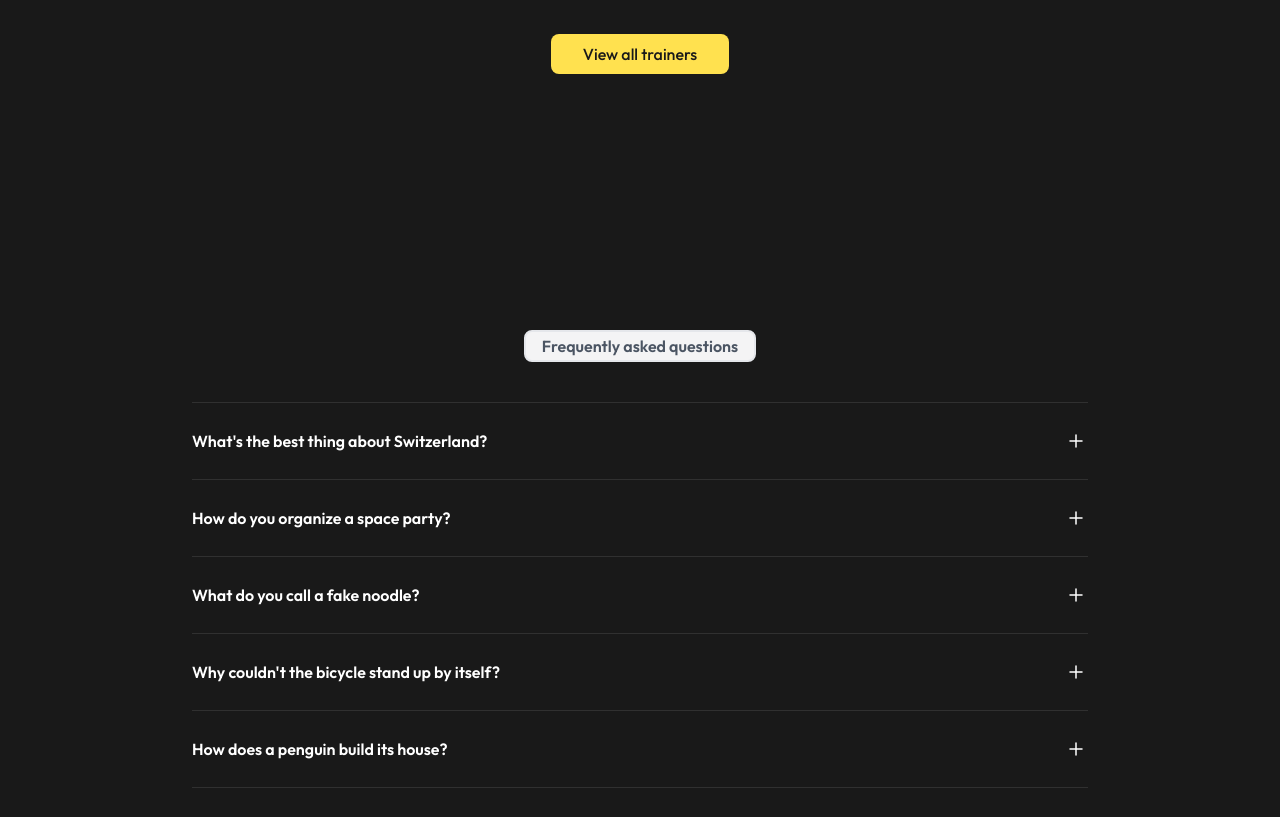
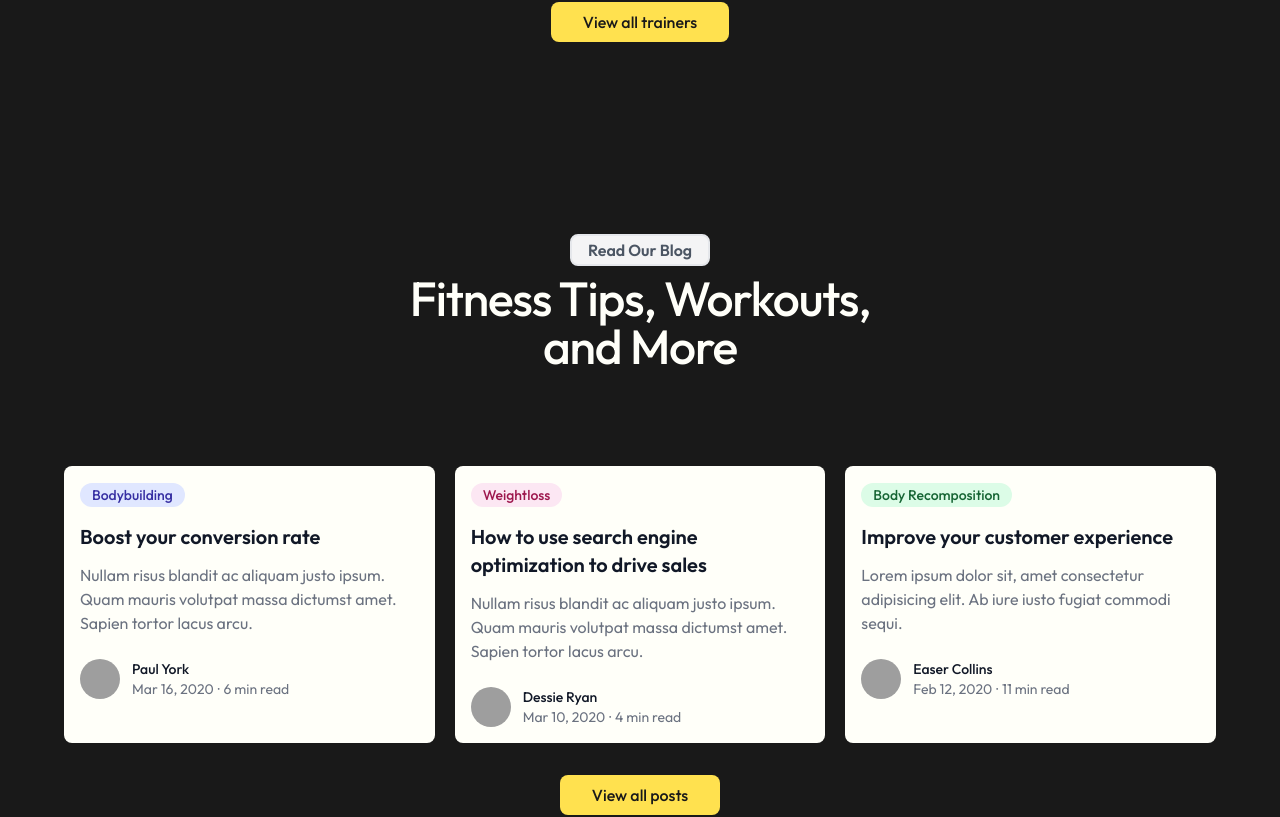
Before and after one commit to Lilianada/Fitcreatives, a Next.js app: page / in a window 1280 px wide. Shown: the part 2262-3079 px from the top of the page. Built offline with nearby package versions, Linux system fonts and the light colour scheme; grey boxes are pictures that could not be loaded; a web font is replaced by a local one.

Commit message:
added blog section, events and find gym section

```diff
--- a/src/app/page.jsx
+++ b/src/app/page.jsx
@@ -1,5 +1,6 @@
 'use client';
 import AboutUs from "@/components/AboutUs";
+import BlogSection from "@/components/BlogSection";
 import FrequentlyAsked from "@/components/Faq";
 import FindTrainer from "@/components/FindTrainer";
 import Footer from "@/components/Footer";
@@ -14,6 +15,7 @@ export default function Home() {
       <Hero />
       <AboutUs />
       <FindTrainer />
+      <BlogSection/>
       <FrequentlyAsked />
       <Footer />
     </div>
--- /dev/null
+++ b/src/components/BlogSection.jsx
@@ -0,0 +1,139 @@
+import Link from "next/link";
+
+const posts = [
+  {
+    title: "Boost your conversion rate",
+    href: "#",
+    category: {
+      name: "Bodybuilding",
+      href: "#",
+      color: "bg-indigo-100 text-indigo-800",
+    },
+    description:
+      "Nullam risus blandit ac aliquam justo ipsum. Quam mauris volutpat massa dictumst amet. Sapien tortor lacus arcu.",
+    date: "Mar 16, 2020",
+    datetime: "2020-03-16",
+    author: {
+      name: "Paul York",
+      href: "#",
+      imageUrl:
+        "https://images.unsplash.com/photo-1472099645785-5658abf4ff4e?ixlib=rb-1.2.1&ixid=eyJhcHBfaWQiOjEyMDd9&auto=format&fit=facearea&facepad=2&w=256&h=256&q=80",
+    },
+    readingTime: "6 min",
+  },
+  {
+    title: "How to use search engine optimization to drive sales",
+    href: "#",
+    category: { name: "Weightloss", href: "#", color: "bg-pink-100 text-pink-800" },
+    description:
+      "Nullam risus blandit ac aliquam justo ipsum. Quam mauris volutpat massa dictumst amet. Sapien tortor lacus arcu.",
+    date: "Mar 10, 2020",
+    datetime: "2020-03-10",
+    author: {
+      name: "Dessie Ryan",
+      href: "#",
+      imageUrl:
+        "https://images.unsplash.com/photo-1550525811-e5869dd03032?ixlib=rb-1.2.1&ixid=eyJhcHBfaWQiOjEyMDd9&auto=format&fit=facearea&facepad=2&w=256&h=256&q=80",
+    },
+    readingTime: "4 min",
+  },
+  {
+    title: "Improve your customer experience",
+    href: "#",
+    category: {
+      name: "Body Recomposition",
+      href: "#",
+      color: "bg-green-100 text-green-800",
+    },
+    description:
+      "Lorem ipsum dolor sit, amet consectetur adipisicing elit. Ab iure iusto fugiat commodi sequi.",
+    date: "Feb 12, 2020",
+    datetime: "2020-02-12",
+    author: {
+      name: "Easer Collins",
+      href: "#",
+      imageUrl:
+        "https://images.unsplash.com/photo-1487412720507-e7ab37603c6f?ixlib=rb-1.2.1&ixid=eyJhcHBfaWQiOjEyMDd9&auto=format&fit=facearea&facepad=2&w=256&h=256&q=80",
+    },
+    readingTime: "11 min",
+  },
+];
+
+function classNames(...classes) {
+  return classes.filter(Boolean).join(" ");
+}
+
+export default function BlogSection() {
+  return (
+    <div className="px-6 pb-20 pt-16 lg:px-8 lg:pb-28 lg:pt-24">
+      <div className="relative mx-auto max-w-lg lg:max-w-7xl">
+        <div>
+          <div className="w-full flex justify-center">
+            <h2 className="text-center text-base/7 font-semibold text-gray-600 w-fit px-4 rounded-lg bg-zinc-100 border-2">
+              Read Our Blog
+            </h2>
+          </div>
+          <h3 className="mx-auto mt-2 max-w-lg text-pretty text-center text-4xl font-medium tracking-tight text-light sm:text-5xl">
+            Fitness Tips, Workouts, and More
+          </h3>
+        </div>
+        <div className="mt-12 grid gap-16 pt-12 lg:grid-cols-3 lg:gap-x-5 lg:gap-y-12">
+          {posts.map((post) => (
+            <div key={post.title} className="bg-light p-4 rounded-lg">
+              <div>
+                <a href={post.category.href} className="inline-block">
+                  <span
+                    className={classNames(
+                      post.category.color,
+                      "inline-flex items-center rounded-full px-3 py-0.5 text-sm font-medium"
+                    )}
+                  >
+                    {post.category.name}
+                  </span>
+                </a>
+              </div>
+              <a href={post.href} className="mt-4 block">
+                <p className="text-xl font-semibold text-gray-900">
+                  {post.title}
+                </p>
+                <p className="mt-3 text-base text-gray-500">
+                  {post.description}
+                </p>
+              </a>
+              <div className="mt-6 flex items-center">
+                <div className="flex-shrink-0">
+                  <a href={post.author.href}>
+                    <span className="sr-only">{post.author.name}</span>
+                    <img
+                      alt=""
+                      src={post.author.imageUrl}
+                      className="h-10 w-10 rounded-full"
+                    />
+                  </a>
+                </div>
+                <div className="ml-3">
+                  <p className="text-sm font-medium text-gray-900">
+                    <a href={post.author.href}>{post.author.name}</a>
+                  </p>
+                  <div className="flex space-x-1 text-sm text-gray-500">
+                    <time dateTime={post.datetime}>{post.date}</time>
+                    <span aria-hidden="true">&middot;</span>
+                    <span>{post.readingTime} read</span>
+                  </div>
+                </div>
+              </div>
+            </div>
+          ))}
+        </div>
+        <div className="flex justify-center mt-8">
+          <Link
+          href="/blog"
+          className="text-base font-medium bg-yellow text-dark px-8 py-2 rounded-lg hover:bg-lime-200"
+        >
+          View all posts
+        </Link>
+        </div>
+      </div>
+    </div>
+  );
+}
--- /dev/null
+++ b/src/components/FindGym.jsx
@@ -0,0 +1,9 @@
+import React from 'react'
+
+export default function FindGym() {
+  return (
+    <div>
+
+    </div>
+  )
+}
--- a/src/components/FindTrainer.jsx
+++ b/src/components/FindTrainer.jsx
@@ -66,9 +66,9 @@ export default function FindTrainer() {
           ))}
         </ul>
 
-        <div className="flex justify-center mt-16">
+        <div className="flex justify-center mt-8">
           <Link
-          href="/login"
+          href="/trainers"
           className="text-base font-medium bg-yellow text-dark px-8 py-2 rounded-lg hover:bg-lime-200"
         >
           View all trainers
--- a/src/components/Header.jsx
+++ b/src/components/Header.jsx
@@ -26,6 +26,19 @@ const navItems = [
     url: "shop",
   },
 ];
+
+const itemVariants = {
+  open: {
+    opacity: 1,
+    y: 0,
+    transition: { type: "spring", stiffness: 300, damping: 24 },
+  },
+  closed: {
+    opacity: 0,
+    y: 20,
+    transition: { duration: 0.2 },
+  },
+};
 
 function DesktopHeader() {
   return (
@@ -58,19 +71,6 @@ function DesktopHeader() {
     </div>
   );
 }
-
-const itemVariants = {
-  open: {
-    opacity: 1,
-    y: 0,
-    transition: { type: "spring", stiffness: 300, damping: 24 },
-  },
-  closed: {
-    opacity: 0,
-    y: 20,
-    transition: { duration: 0.2 },
-  },
-};
 
 function MobileNavItem({ url, children }) {
   return (
```
Also changed, not shown: src/components/EventSection.jsx (added).
